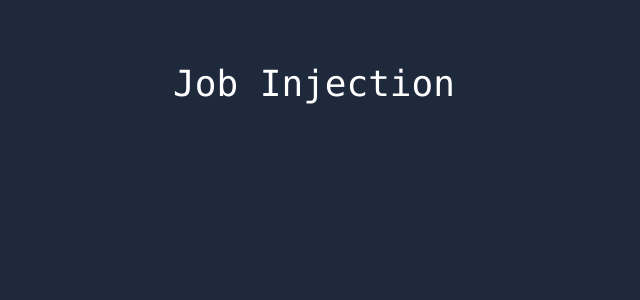
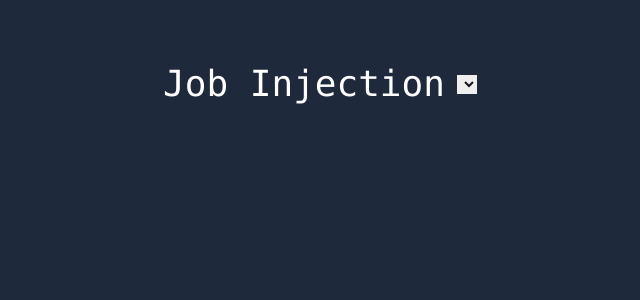
Before and after one commit to GuinterZaffalon/guinter-website, a Next.js app: page /jobinjection in a window 1280 px wide. Shown: the top 300 px of the page, without its empty margins (320-960 px from the left). Built offline with nearby package versions, Linux system fonts and the light colour scheme.

Commit message:
novas features do linkedin

```diff
--- a/src/app/jobinjection/page.tsx
+++ b/src/app/jobinjection/page.tsx
@@ -5,6 +5,7 @@ export default function JobInjection() {
     const [job, setJob] = useState({ position: '', seniority: '', notWords: '' });
     const { register, handleSubmit, setValue, control } = useForm();
 
+    const linkbase = "https://www.linkedin.com/jobs/search/?&keywords=";
 
 
     return (
@@ -15,7 +16,7 @@ export default function JobInjection() {
                     action=""
                     // onChange={handleSubmit(onSubmiData)}
                     className="flex flex-col gap-2">
-
+                    <select name="" id=""></select>
                 </form>
             </div>
         </div>
```
